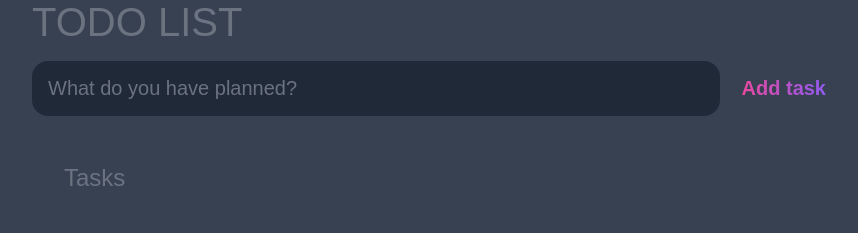
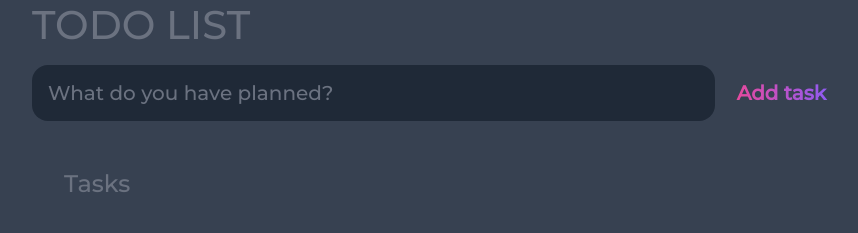
Before and after one commit to Prasad-mutnale/to-do-list, a plain HTML site: page src/index.html in a window 1280 px wide. Shown: the whole page, without its empty margins (208-1066 px from the left). Drawn offline with Linux system fonts and the light colour scheme.

Commit message:
font stye is changed

```diff
--- a/src/style.css
+++ b/src/style.css
@@ -1,3 +1,4 @@
+@import url('https://fonts.googleapis.com/css2?family=Montserrat:wght@500&family=Outfit:wght@400;700&family=Roboto:wght@900&display=swap');
 :root{
     --dark: #374151;
     --darker: #1F2937;
@@ -11,7 +12,7 @@
 *{
     box-sizing: border-box;
     margin: 0;
-    font-family: 'Fira sans',sans-serif;
+    font-family: 'Montserrat',sans-serif;
 }
 
 body{
```
